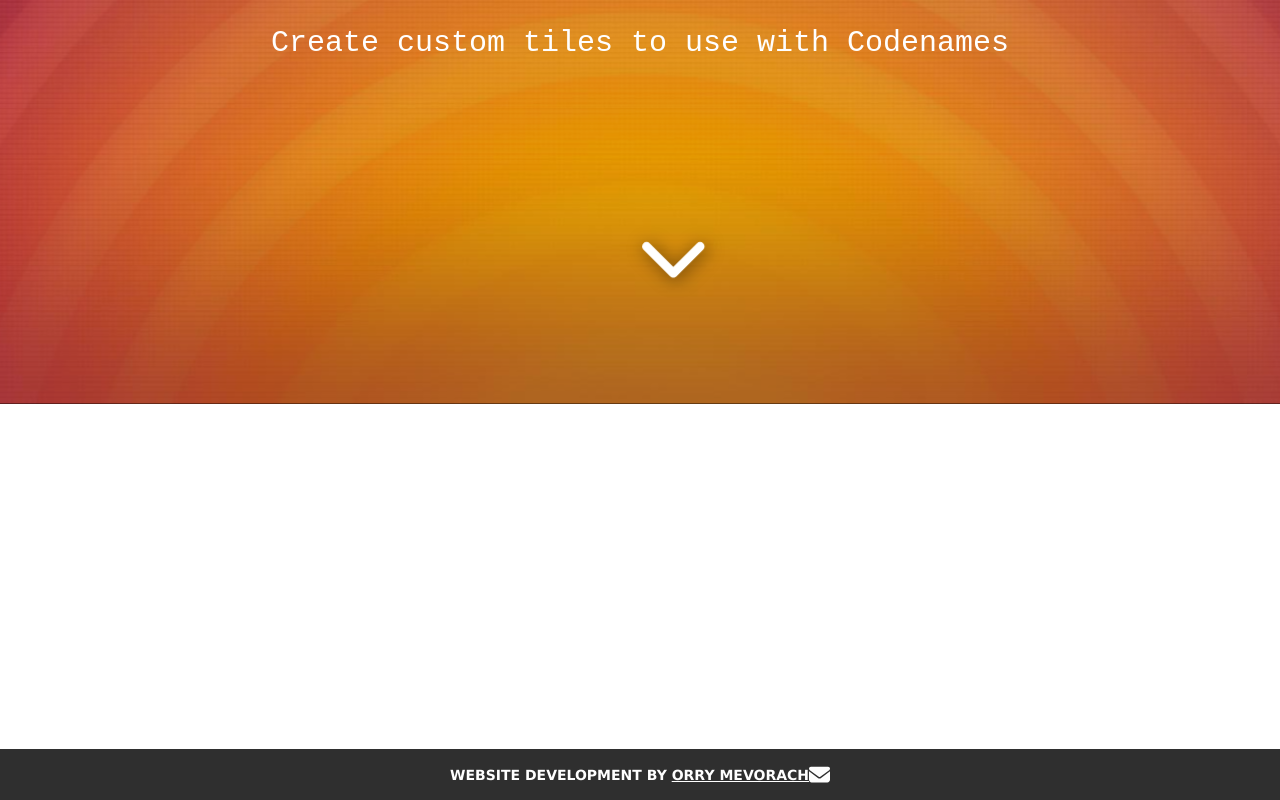
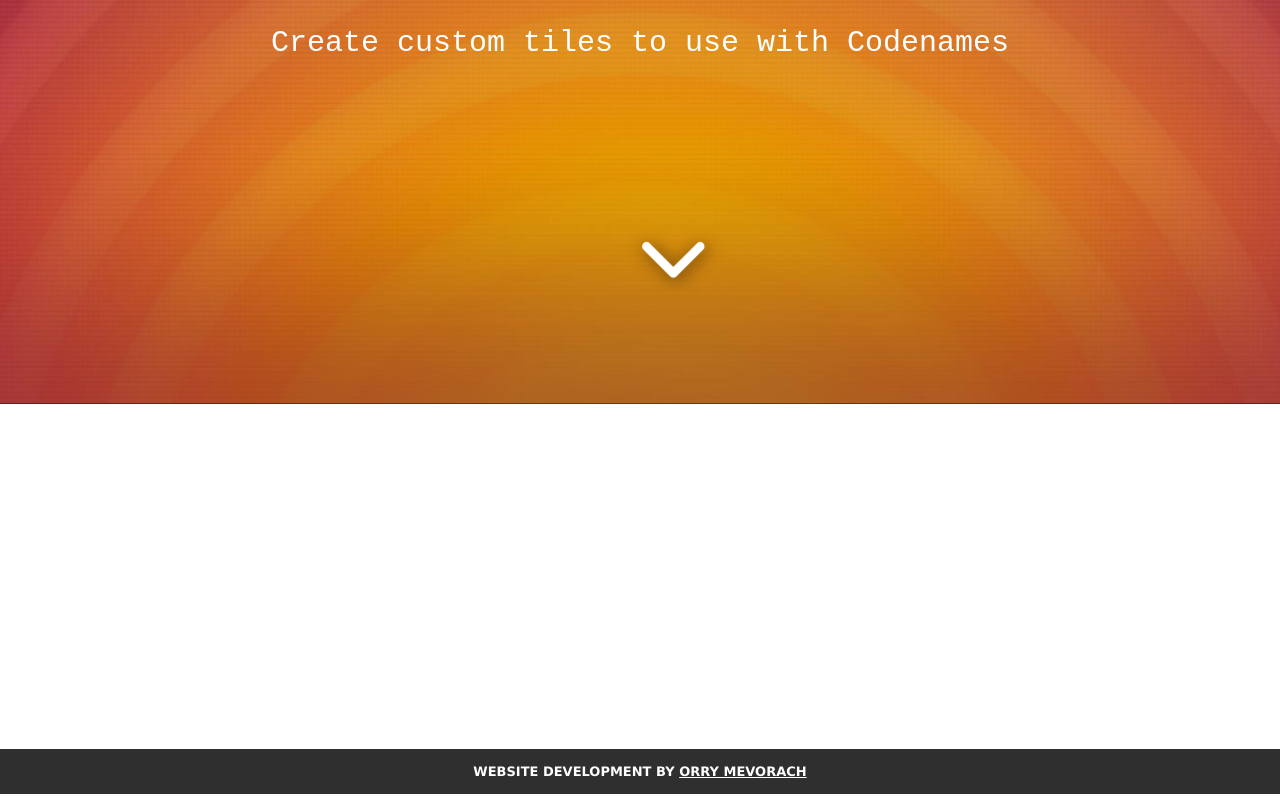
Before and after one commit to orrymevorach/codenames-generator, a Next.js app: page / in a window 1280 px wide. Shown: the part 411-1211 px from the top of the page. Built offline with nearby package versions, Linux system fonts and the light colour scheme; no server answers.

Commit message:
footer fixes

```diff
--- a/components/shared/Footer/Footer.jsx
+++ b/components/shared/Footer/Footer.jsx
@@ -1,12 +1,5 @@
-import { FontAwesomeIcon } from '@fortawesome/react-fontawesome';
 import styles from './Footer.module.scss';
 import Link from 'next/link';
-import {
-  faEnvelope,
-  faMailBulk,
-  faVoicemail,
-} from '@fortawesome/free-solid-svg-icons';
-import { faLetterboxd } from '@fortawesome/free-brands-svg-icons';
 
 export default function Footer() {
   return (
@@ -16,7 +9,6 @@
         <Link href="https://orrymevorach.com/" target="_blank">
           Orry Mevorach
         </Link>
-        <FontAwesomeIcon icon={faEnvelope} color="white" size="xl" />
       </p>
     </footer>
   );
--- a/components/shared/Footer/Footer.module.scss
+++ b/components/shared/Footer/Footer.module.scss
@@ -9,8 +9,7 @@
   padding: 15px 0;
   color: white;
   @include mixins.FontTertiary;
-  font-weight: 600;
-  font-size: 14px;
+  font-size: 13px;
   margin-top: 50px;
   a,
   a:active {
--- a/pages/index.js
+++ b/pages/index.js
@@ -1,5 +1,5 @@
 import Container from '@/components/Container/Container';
-import Footer from '@/components/shared/Footer/footer';
+import Footer from '@/components/shared/Footer/Footer';
 import Head from 'next/head';
 
 export default function Home() {
```
